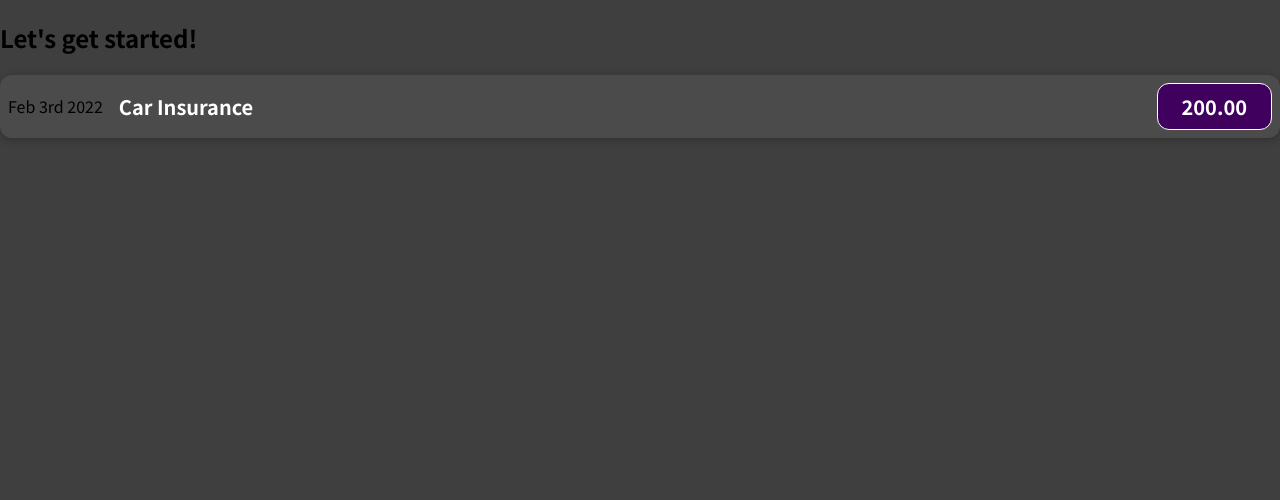
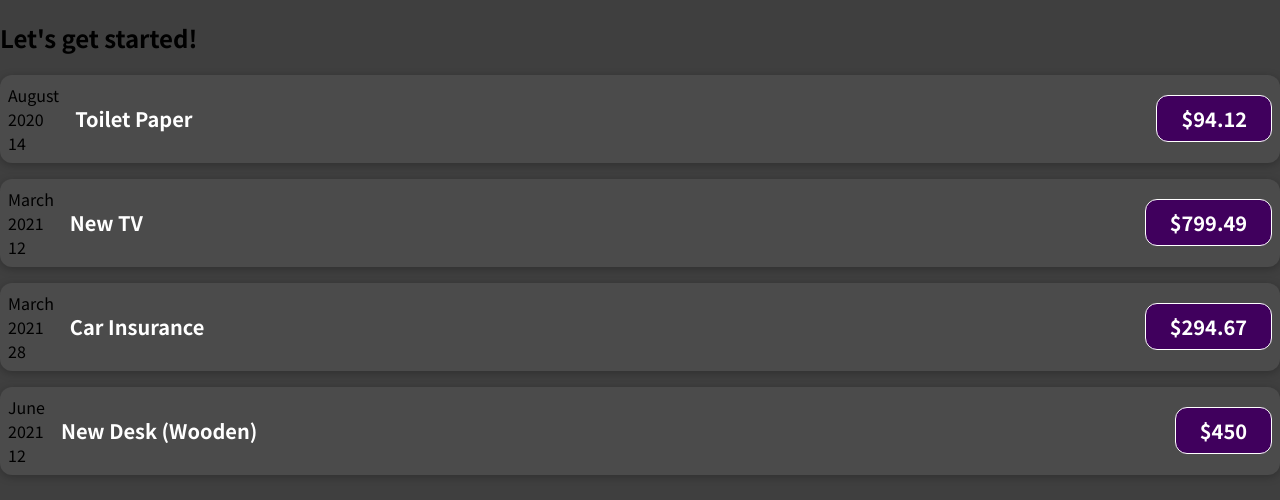
Before and after one commit to Coughdrops13/udemy-reactjs, a JavaScript app in the folder react-complete-guide/: page / in a window 1280 px wide. Shown: the top 500 px of the page. Built offline with nearby package versions, Linux system fonts and the light colour scheme.

Commit message:
add dynamic values for ExpenseItems and implement use of props from App

```diff
--- a/react-complete-guide/src/App.js
+++ b/react-complete-guide/src/App.js
@@ -1,10 +1,56 @@
 import ExpenseItem from './components/ExpenseItem'
 
 function App() {
+  const expenses = [
+    {
+      id: 'e1',
+      title: 'Toilet Paper',
+      amount: 94.12,
+      date: new Date(2020, 7, 14),
+    },
+    {
+      id: 'e2',
+      title: 'New TV',
+      amount: 799.49,
+      date: new Date(2021, 2, 12),
+    },
+    {
+      id: 'e3',
+      title: 'Car Insurance',
+      amount: 294.67,
+      date: new Date(2021, 2, 28),
+    },
+    {
+      id: 'e4',
+      title: 'New Desk (Wooden)',
+      amount: 450,
+      date: new Date(2021, 5, 12),
+    },
+  ]
+
   return (
     <div>
       <h2>Let's get started!</h2>
-      <ExpenseItem></ExpenseItem>
+      <ExpenseItem
+        title={expenses[0].title}
+        amount={expenses[0].amount}
+        date={expenses[0].date}
+      ></ExpenseItem>
+      <ExpenseItem
+      title={expenses[1].title}
+      amount={expenses[1].amount}
+        date={expenses[1].date}
+      ></ExpenseItem>
+      <ExpenseItem
+      title={expenses[2].title}
+      amount={expenses[2].amount}
+        date={expenses[2].date}
+      ></ExpenseItem>
+      <ExpenseItem
+      title={expenses[3].title}
+      amount={expenses[3].amount}
+        date={expenses[3].date}
+      ></ExpenseItem>
     </div>
   );
 }
--- a/react-complete-guide/src/components/ExpenseItem.js
+++ b/react-complete-guide/src/components/ExpenseItem.js
@@ -1,11 +1,18 @@
 import './ExpenseItem.css';
-function ExpenseItem() {
+function ExpenseItem(props) {
+  const month = props.date.toLocaleString("en-US", { month: 'long' });
+  const year = props.date.getFullYear();
+  const day = props.date.toLocaleString("en-US", { day: '2-digit' });
   return (
     <div className="expense-item">
-      <div>Feb 3rd 2022</div>
+      <div>
+        <div>{month}</div>
+        <div>{year}</div>
+        <div>{day}</div>
+      </div>
       <div className="expense-item__description">
-        <h2>Car Insurance</h2>
-        <div className="expense-item__price">200.00</div>
+        <h2>{props.title}</h2>
+        <div className="expense-item__price">${props.amount}</div>
       </div>
     </div>
   );
```
Also changed, not shown: 1 other file (tests, documents, lock files or other folders).
